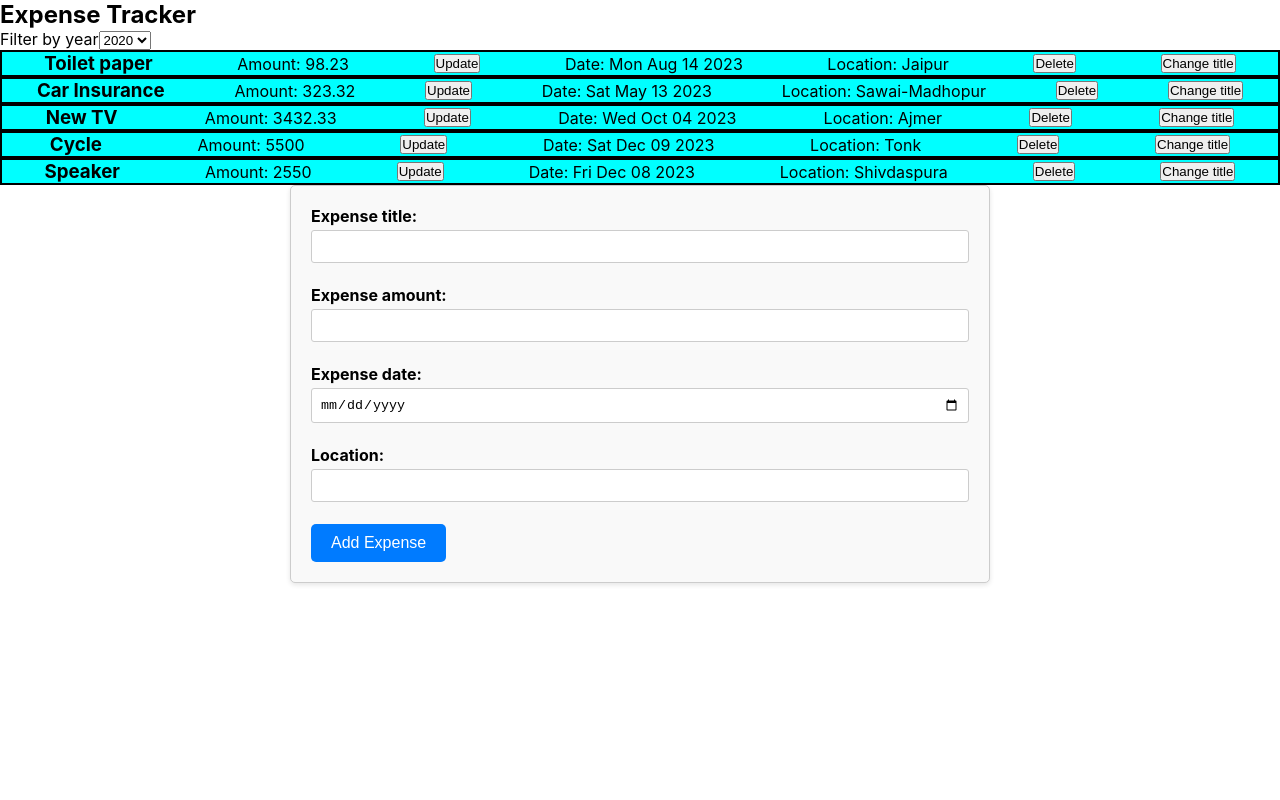
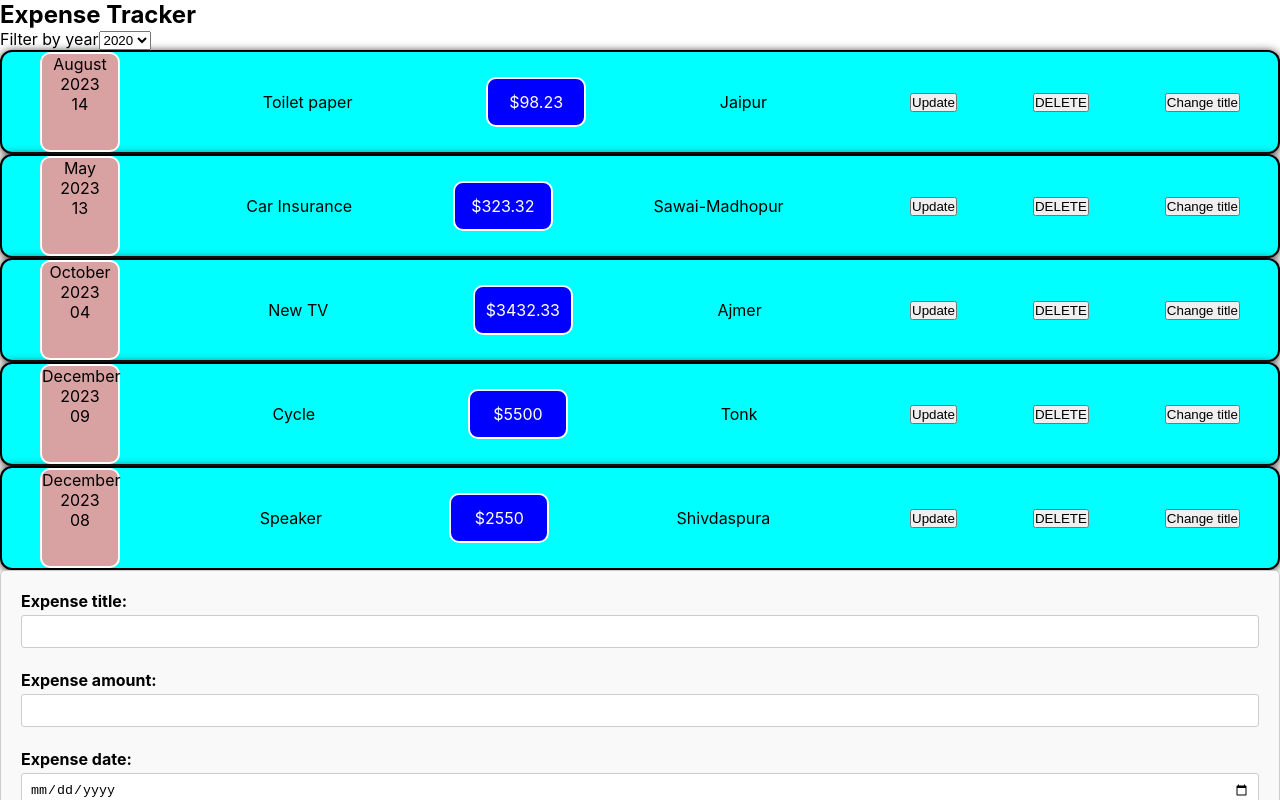
Before and after one commit to nitinsahu19/React.js-Demo, a React (Create React App) app: page / in a window 1280 px wide. Shown: the top 800 px of the page. Built offline with nearby package versions, Linux system fonts and the light colour scheme.

Commit message:
updated to custom wrapper-container

```diff
--- a/src/components/Expenses/ExpenseForm.css
+++ b/src/components/Expenses/ExpenseForm.css
@@ -2,7 +2,7 @@
 
 /* Container for the form */
 .expense-form-container {
-    width: 700px;
+    width: vw;
     margin: 0 auto;
     padding: 20px;
     border: 1px solid #ccc;
--- a/src/components/Expenses/ExpenseItem.js
+++ b/src/components/Expenses/ExpenseItem.js
@@ -2,53 +2,68 @@ import "./ExpenseItem.css";
 import React, { useState } from "react";
 import Card from "../UI/Card";
 import ExpenseDate from "./ExpenseDate";
-// import ExpenseDetails from "./ExpenseDetails";
+import ExpenseDetails from "./ExpenseDetails";
 import ExpenseForm from "./ExpenseForm";
 import ExpenseFilter from "./ExpenseFilter";
 
 const ExpenseItem = (props) => {
-  const {
-    ExpenseTitle,
-    ExpenseAmount,
-    ExpenseDate,
-    locationOfExpenditure,
-    onDelete,
-  } = props;
+  // const {
+  //   ExpenseTitle,
+  //   ExpenseAmount,
+  //   ExpenseDate,
+  //   locationOfExpenditure,
+  //   onDelete,
+  // } = props;
 
-  const [title, setTitle] = useState(ExpenseTitle);
+  const [title, setTitle] = useState(props.ExpenseTitle);
   const clickHandler = () => {
     setTitle("Updated!!");
   };
 
-  const [amount, setAmount] = useState(ExpenseAmount);
+  const [amount, setAmount] = useState(props.ExpenseAmount);
   const expenseHandler = () => {
-    setAmount("$100");
+    setAmount("100");
   };
 
-  const [filteredYear, setFilteredYear] = useState("2020");
+  // const [filteredYear, setFilteredYear] = useState("2020");
 
-  const filterChangeHandler = (selectedYear) => {
-    setFilteredYear(selectedYear);
-  };
+  // const filterChangeHandler = (selectedYear) => {
+  //   setFilteredYear(selectedYear);
+  // };
 
   return (
-    <div className="expense-item">
-      {/* <ExpenseFilter
-        selected={filteredYear}
-        onChangeFilter={filterChangeHandler}
-      /> */}
-      <h3>{title}</h3>
-      <p>Amount: {amount}</p>
+    // <div className="expense-item">
+    //   <h3>{title}</h3>
+    //   <p>Amount: {amount}</p>
+    //   <button onClick={expenseHandler}>Update</button>
+    //   <p>Date: {ExpenseDate.toDateString()}</p>
+    //   <p>Location: {locationOfExpenditure}</p>
+    //   <button onClick={onDelete}>Delete</button>
+    //   <button onClick={clickHandler}>Change title</button>
+    // </div>
+
+    <Card className="expense-item">
+      <ExpenseDate ExpenseDate={props.ExpenseDate} />
+      <ExpenseDetails
+        ExpenseTitle={title}
+        ExpenseAmount={amount}
+        locationOfExpenditure={props.locationOfExpenditure}
+      />
       <button onClick={expenseHandler}>Update</button>
-      <p>Date: {ExpenseDate.toDateString()}</p>
-      <p>Location: {locationOfExpenditure}</p>
-      <button onClick={onDelete}>Delete</button>
+      <button onClick={props.onDelete}>DELETE</button>
       <button onClick={clickHandler}>Change title</button>
-    </div>
+    </Card>
   );
 };
 
 export default ExpenseItem;
+
+{
+  /* <ExpenseFilter
+  selected={filteredYear}
+  onChangeFilter={filterChangeHandler}
+/> */
+}
 
 // const Delete = () => {
 //   const filteredExpenses = props.expenses.filter(
@@ -60,13 +75,3 @@ export default ExpenseItem;
 // import ExpenseDate from "./ExpenseDate";
 // import ExpenseDetails from "./ExpenseDetails";
 // import Card from "../UI/Card";
-
-// <Card className="expense-item">
-//   { <ExpenseDate ExpenseDate={ExpenseDate} /> }
-//   { <ExpenseDetails
-//     ExpenseTitle={title}
-//     ExpenseAmount={amount}
-//     locationOfExpenditure={locationOfExpenditure}
-//   /> }
-//   <button onClick={onDelete}>DELETE</button>
-// </Card>
```
